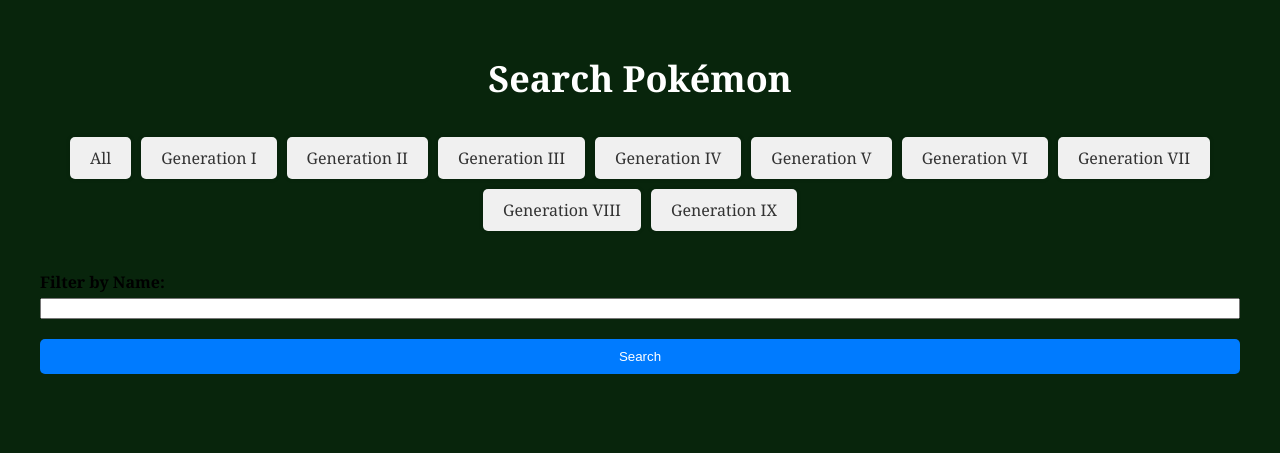
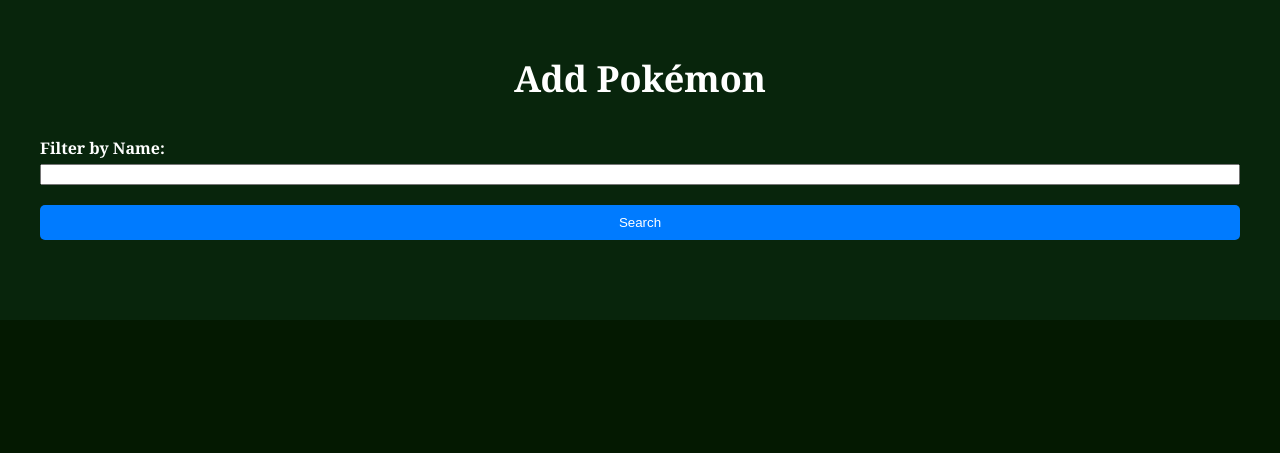
Before and after one commit to brandon-bouley/cs412, a Django app: page /team/1/search_pokemon/ in a window 1280 px wide. Shown: the part 116-569 px from the top of the page. Run offline with Django 5.2, Linux system fonts and the light colour scheme; data that the repository does not hold is empty.

Commit message:
Changed add pokemon

```diff
--- a/project/templates/project/pokemon_search.html
+++ b/project/templates/project/pokemon_search.html
@@ -1,22 +1,9 @@
 {% extends 'project/base.html' %}
 
-{% block title %}Search Pokémon{% endblock %}
+{% block title %}Add Pokémon{% endblock %}
 
 {% block content %}
-<h1>Search Pokémon</h1>
-
-<div class="generation-links">
-    <a href="?generation=all">All</a>
-    <a href="?generation=1">Generation I</a>
-    <a href="?generation=2">Generation II</a>
-    <a href="?generation=3">Generation III</a>
-    <a href="?generation=4">Generation IV</a>
-    <a href="?generation=5">Generation V</a>
-    <a href="?generation=6">Generation VI</a>
-    <a href="?generation=7">Generation VII</a>
-    <a href="?generation=8">Generation VIII</a>
-    <a href="?generation=9">Generation IX</a>
-</div>
+<h1>Add Pokémon</h1>
 
 <form method="get" action="">
     <div class="form-group">
--- a/static/styles.css
+++ b/static/styles.css
@@ -561,6 +561,7 @@
     display: block;
     margin-bottom: 5px;
     font-weight: bold;
+    color: white;
 }
 
 .form-group input[type="range"] {
```
